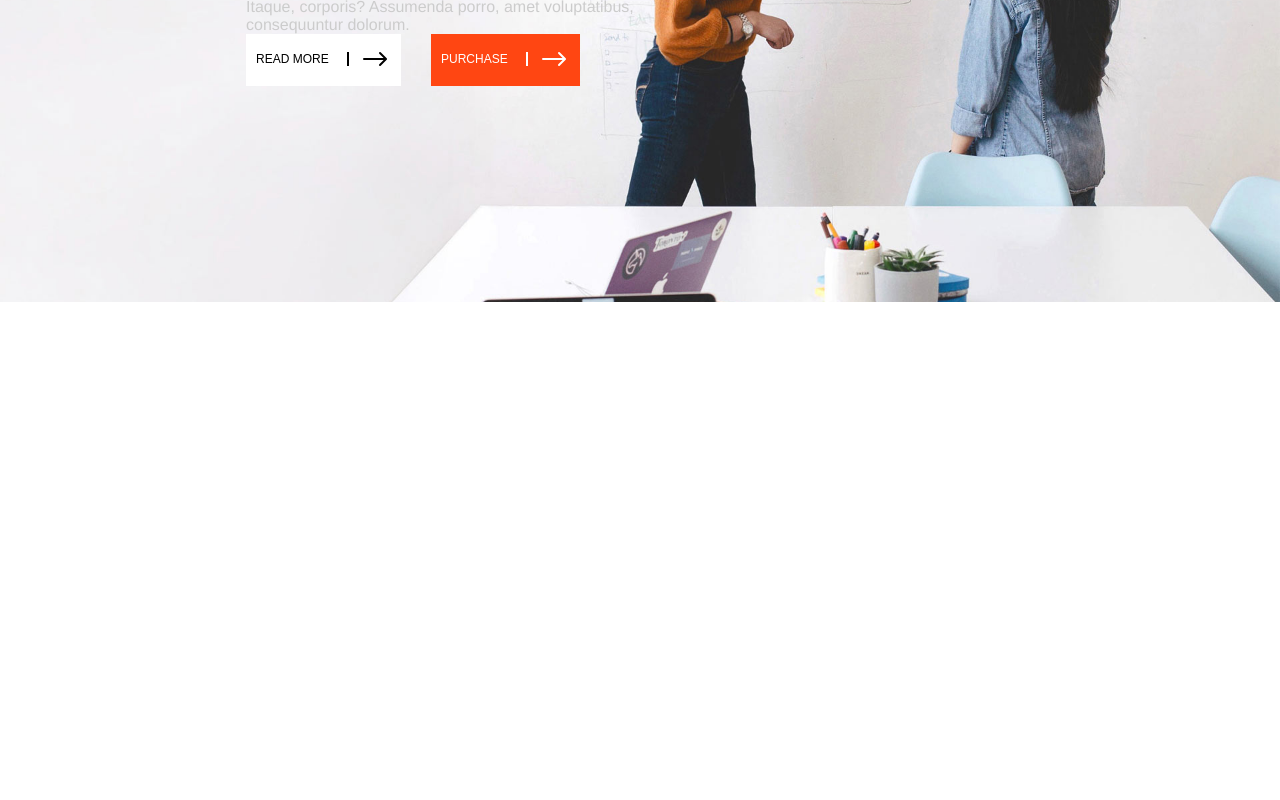
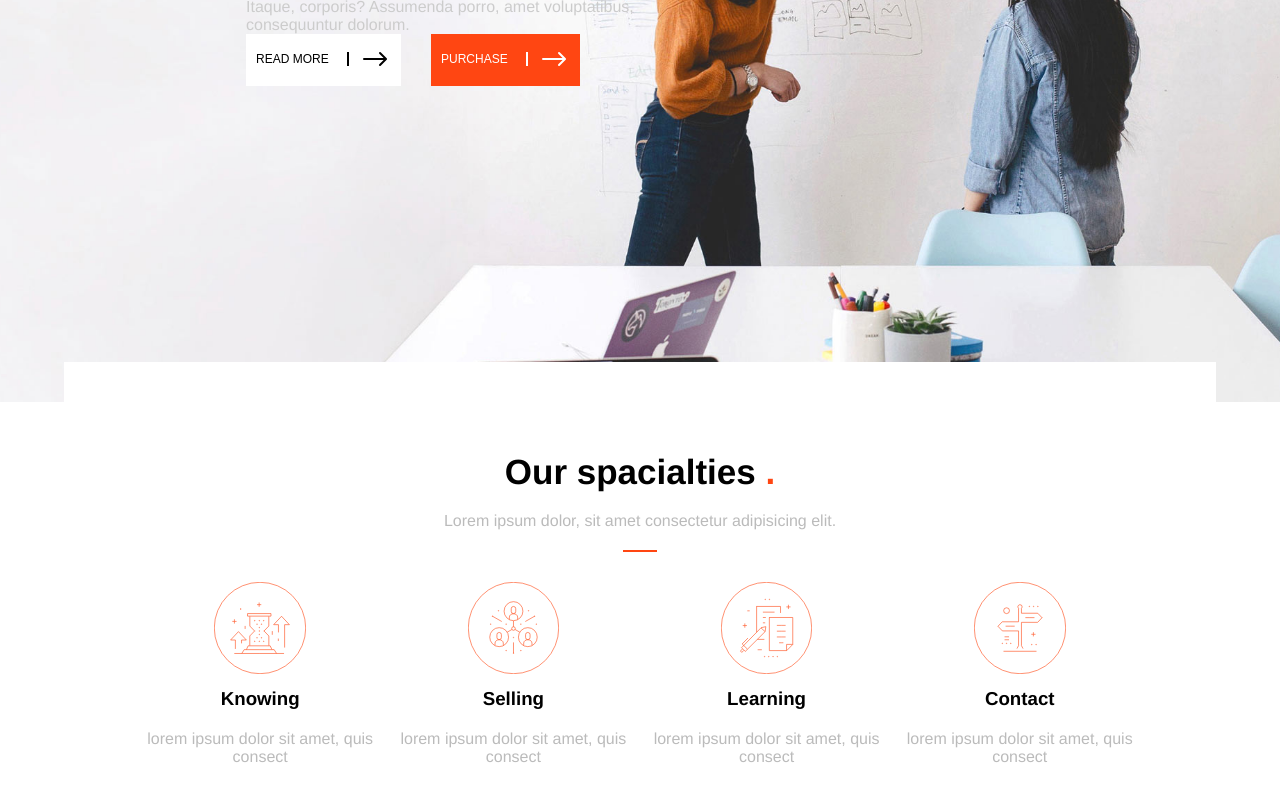
Before and after one commit to Giuseppe0197/proj-html-vuejs, a Vue app: page / in a window 1280 px wide. Shown: the part 348-1148 px from the top of the page. Before the commit the page ends 800 px from the top, so only its background shows below. Built offline with nearby package versions, Linux system fonts and the light colour scheme.

Commit message:
add new section with first infos of the page

```diff
--- a/src/App.vue
+++ b/src/App.vue
@@ -1,16 +1,20 @@
 <template>
   <div id="app">
     <MyHeader/>
+
+    <MyMain/>
   </div>
 </template>
 
 <script>
 import MyHeader from './components/MyHeader.vue'
+import MyMain from './components/MyMain.vue'
 
 export default {
   name: 'App',
   components: {
-    MyHeader
+    MyHeader,
+    MyMain
   }
 }
 </script>
--- a/src/components/MyHeader.vue
+++ b/src/components/MyHeader.vue
@@ -65,7 +65,7 @@ export default {
         background-size: cover;
         background-repeat: no-repeat;
         background-position: center;
-        height: 650px;
+        height: 750px;
 
         img {
             filter: invert(1);
--- a/src/components/MyMain.vue
+++ b/src/components/MyMain.vue
@@ -0,0 +1,129 @@
+<template>
+  <main>
+      <div class="specialties">
+
+        <h2>Our spacialties <span class="dot">.</span></h2>
+        <p>Lorem ipsum dolor, sit amet consectetur adipisicing elit.</p>
+
+        <div class="border"></div>
+
+        <div class="spec">
+
+            <div v-for="spec, i in imagesSpecialties" :key="i" class="specDiv">
+
+                <div class="imageSpec"><img :src="require(`../assets/img/${spec.image}`)"></div>
+
+                <h3>{{spec.titleImg}}</h3>
+
+                <p>{{spec.paragraph}}</p>
+
+            </div>
+
+        </div>
+
+
+      </div>
+
+    </main>
+
+</template>
+
+<script>
+export default {
+  name: 'MyMain',
+  data() {
+      return {
+          imagesSpecialties: [
+              {
+                  'image': 'svg-0.svg',
+                  'titleImg': 'Knowing',
+                  'paragraph':'lorem ipsum dolor sit amet, quis consect'
+              },
+
+              {
+                  'image': 'svg-1.svg',
+                  'titleImg': 'Selling',
+                  'paragraph':'lorem ipsum dolor sit amet, quis consect'
+              },
+
+              {
+                  'image': 'svg-2.svg',
+                  'titleImg': 'Learning',
+                  'paragraph':'lorem ipsum dolor sit amet, quis consect'
+              },
+
+              {
+                  'image': 'svg-3.svg',
+                  'titleImg': 'Contact',
+                  'paragraph':'lorem ipsum dolor sit amet, quis consect'
+              }
+          ]
+      }
+    }
+}
+
+</script>
+
+<!-- Add "scoped" attribute to limit CSS to this component only -->
+<style scoped lang="scss">
+
+main {
+
+
+    .specialties {
+        background-color: white;
+        width: 90%;
+        margin: -40px auto 0;
+        height: 500px;
+        text-align: center;
+
+        h2 {
+            font-size: 35px;
+            padding-top: 90px;
+        }
+
+        p {
+            color: #BBBBBB;
+            margin-top: 20px;
+        }
+
+        .dot {
+                color: #ff4612;
+            }
+
+        .border {
+            border-bottom: 2px solid #ff4612;
+            width: 3%;
+            margin: 20px auto 0;
+        }
+
+        .spec {
+            display: flex;
+            justify-content: space-evenly;
+            width: 90%;
+            margin: 30px auto 0;
+
+            .specDiv {
+                width: calc(100% / 4 - 30px);
+                text-align: center;
+
+                img {
+                    max-width: 40%;
+                }
+
+                h3 {
+                    margin-top: 10px;
+                }
+            }
+        }
+    }
+
+    .jason {
+        background-color: grey;
+        width: 90%;
+        margin: 0 auto;
+        height: 500px;
+    }
+}
+
+</style>
```
